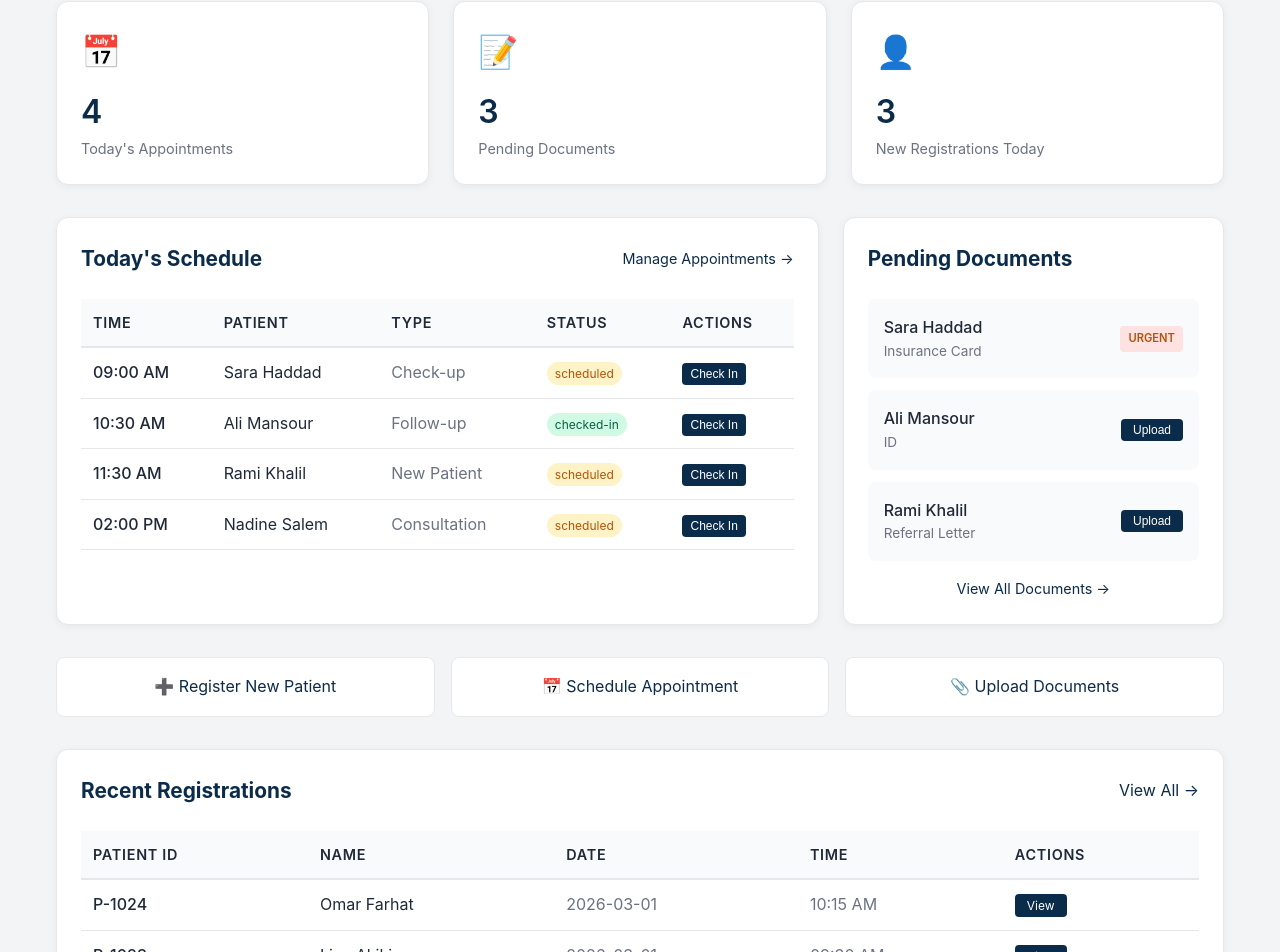
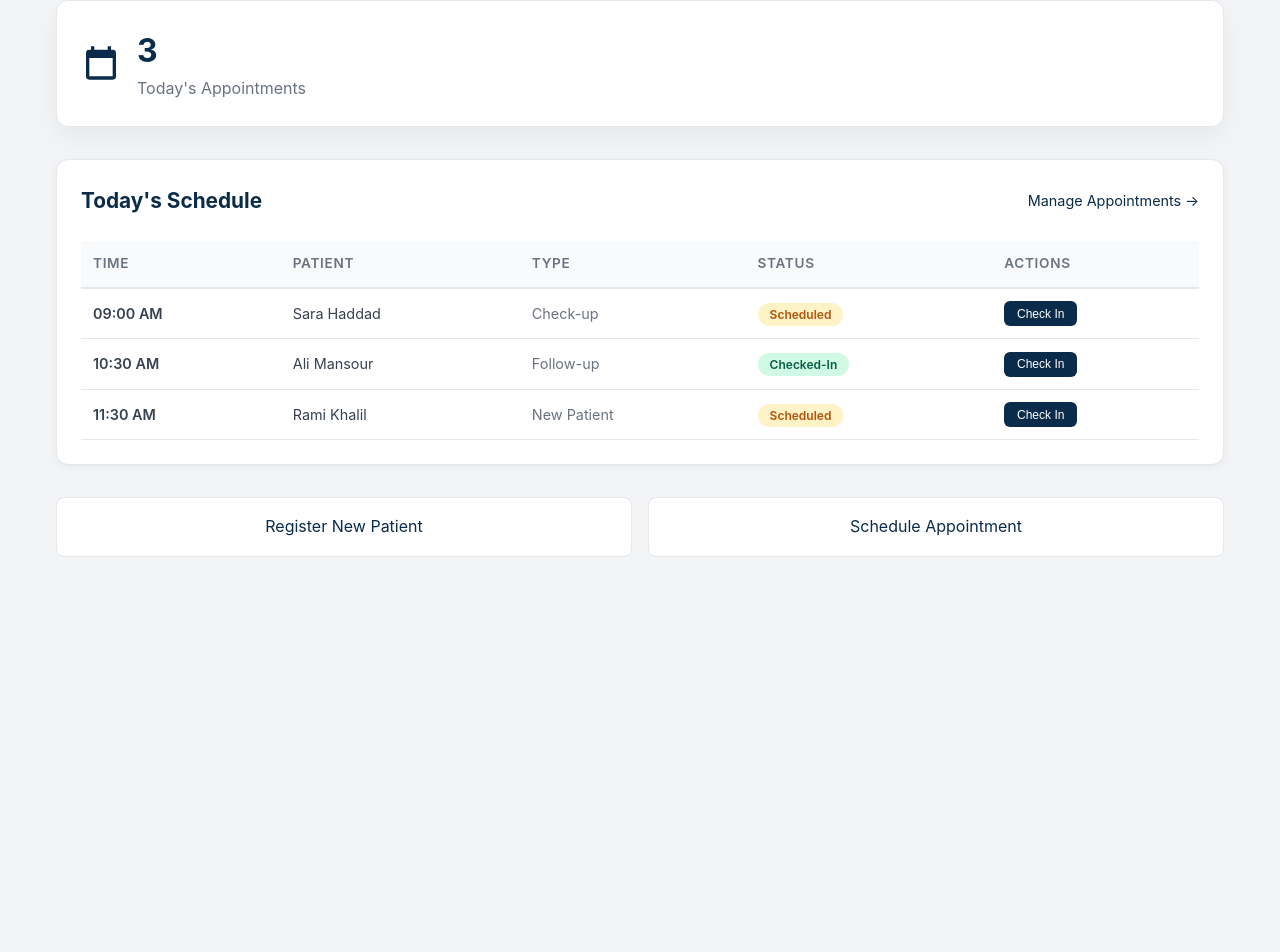
Before and after one commit to nellyuiop/icdms-frontend, a Next.js app: page /staff in a window 1280 px wide. Shown: the part 303-1255 px from the top of the page. After the commit the page ends 892 px from the top, so only its background shows below. Built offline with nearby package versions, Linux system fonts and the light colour scheme.

Commit message:
Cleaned staff dashboard and aligned design with doctor dashboard

```diff
--- a/app/staff/page.tsx
+++ b/app/staff/page.tsx
@@ -14,7 +14,6 @@ export default function StaffDashboard() {
     }),
   );
 
-  // Mock data - today's appointments
   const todaysAppointments = [
     {
       id: 1,
@@ -37,54 +36,40 @@ export default function StaffDashboard() {
       type: "New Patient",
       status: "scheduled",
     },
-    {
-      id: 4,
-      time: "02:00 PM",
-      patient: "Nadine Salem",
-      type: "Consultation",
-      status: "scheduled",
-    },
   ];
 
-  // Recent registrations
-  const recentRegistrations = [
-    { id: "P-1024", name: "Omar Farhat", date: "2026-03-01", time: "10:15 AM" },
-    { id: "P-1023", name: "Lina Akiki", date: "2026-03-01", time: "09:30 AM" },
-    { id: "P-1022", name: "Karim Nader", date: "2026-02-28", time: "04:15 PM" },
-  ];
-
-  // Pending documents
-  const pendingDocuments = [
-    { patient: "Sara Haddad", document: "Insurance Card", status: "urgent" },
-    { patient: "Ali Mansour", document: "ID", status: "pending" },
-    { patient: "Rami Khalil", document: "Referral Letter", status: "pending" },
-  ];
+  const statusStyle = (status: string) => {
+    if (status === "checked-in") {
+      return { background: "#d1fae5", color: "#065f46" };
+    }
+    return { background: "#fef3c7", color: "#b45309" };
+  };
 
   return (
     <div className="container" style={{ padding: "2rem 0" }}>
       {/* Header */}
       <div
         style={{
-          background: "linear-gradient(135deg, #0b2b4a, #1a4b76)",
+          background:
+            "linear-gradient(135deg, #0b2b4a 0%, #1a4b76 50%, #2563eb 100%)",
           color: "white",
           padding: "2rem",
           borderRadius: "16px",
           marginBottom: "2rem",
+          boxShadow: "0 12px 30px rgba(0,0,0,0.12)",
         }}
       >
-        <h1 style={{ fontSize: "2rem", marginBottom: "0.5rem" }}>
-          Welcome, Maya
+        <h1 style={{ fontSize: "2rem", marginBottom: "0.4rem", fontWeight: 700 }}>
+          Welcome back, Maya
         </h1>
-        <p style={{ opacity: 0.9 }}>
-          {date} · Reception & Administrative Staff
-        </p>
+        <p style={{ opacity: 0.9 }}>{date} · Reception Staff</p>
       </div>
 
       {/* Stats Grid */}
       <div
         style={{
           display: "grid",
-          gridTemplateColumns: "repeat(3, 1fr)",
+          gridTemplateColumns: "1fr",
           gap: "1.5rem",
           marginBottom: "2rem",
         }}
@@ -94,71 +79,35 @@ export default function StaffDashboard() {
             background: "white",
             padding: "1.5rem",
             borderRadius: "12px",
-            boxShadow: "0 2px 8px rgba(0,0,0,0.05)",
+            boxShadow: "0 10px 25px rgba(0,0,0,0.05)",
             border: "1px solid #e5e7eb",
+            display: "flex",
+            alignItems: "center",
+            gap: "1rem",
           }}
         >
-          <div style={{ fontSize: "2rem", marginBottom: "0.5rem" }}>📅</div>
+          {/* Calendar SVG (same style as doctor dashboard) */}
+          <svg width="40" height="40" fill="#0b2b4a" viewBox="0 0 24 24">
+            <path d="M19 4h-1V2h-2v2H8V2H6v2H5a2 2 0 00-2 2v14a2 2 0 002 2h14a2 2 0 002-2V6a2 2 0 00-2-2zm0 16H5V9h14v11z" />
+          </svg>
+
+          <div>
             <div
-            style={{ fontSize: "2rem", fontWeight: "600", color: "#0b2b4a" }}
+              style={{
+                fontSize: "2rem",
+                fontWeight: 700,
+                color: "#0b2b4a",
+              }}
             >
               {todaysAppointments.length}
             </div>
-          <div style={{ color: "#6b7280", fontSize: "0.9rem" }}>
+            <div style={{ color: "#6b7280" }}>
               Today's Appointments
             </div>
-        </div>
-
-        <div
-          style={{
-            background: "white",
-            padding: "1.5rem",
-            borderRadius: "12px",
-            boxShadow: "0 2px 8px rgba(0,0,0,0.05)",
-            border: "1px solid #e5e7eb",
-          }}
-        >
-          <div style={{ fontSize: "2rem", marginBottom: "0.5rem" }}>📝</div>
-          <div
-            style={{ fontSize: "2rem", fontWeight: "600", color: "#0b2b4a" }}
-          >
-            3
-          </div>
-          <div style={{ color: "#6b7280", fontSize: "0.9rem" }}>
-            Pending Documents
-          </div>
-        </div>
-
-        <div
-          style={{
-            background: "white",
-            padding: "1.5rem",
-            borderRadius: "12px",
-            boxShadow: "0 2px 8px rgba(0,0,0,0.05)",
-            border: "1px solid #e5e7eb",
-          }}
-        >
-          <div style={{ fontSize: "2rem", marginBottom: "0.5rem" }}>👤</div>
-          <div
-            style={{ fontSize: "2rem", fontWeight: "600", color: "#0b2b4a" }}
-          >
-            3
-          </div>
-          <div style={{ color: "#6b7280", fontSize: "0.9rem" }}>
-            New Registrations Today
           </div>
         </div>
       </div>
 
-      {/* Main Content Grid */}
-      <div
-        style={{
-          display: "grid",
-          gridTemplateColumns: "2fr 1fr",
-          gap: "1.5rem",
-          marginBottom: "2rem",
-        }}
-      >
       {/* Today's Schedule */}
       <div
         style={{
@@ -167,6 +116,7 @@ export default function StaffDashboard() {
           borderRadius: "12px",
           boxShadow: "0 2px 8px rgba(0,0,0,0.05)",
           border: "1px solid #e5e7eb",
+          marginBottom: "2rem",
         }}
       >
         <div
@@ -180,6 +130,7 @@ export default function StaffDashboard() {
           <h2 style={{ fontSize: "1.3rem", color: "#0b2b4a" }}>
             Today's Schedule
           </h2>
+
           <Link
             href="/staff/appointments"
             style={{
@@ -196,59 +147,45 @@ export default function StaffDashboard() {
           <table style={{ width: "100%", borderCollapse: "collapse" }}>
             <thead>
               <tr style={{ background: "#f9fafb" }}>
-                  <th style={{ padding: "0.75rem", textAlign: "left" }}>
-                    Time
-                  </th>
-                  <th style={{ padding: "0.75rem", textAlign: "left" }}>
-                    Patient
-                  </th>
-                  <th style={{ padding: "0.75rem", textAlign: "left" }}>
-                    Type
-                  </th>
-                  <th style={{ padding: "0.75rem", textAlign: "left" }}>
-                    Status
-                  </th>
-                  <th style={{ padding: "0.75rem", textAlign: "left" }}>
-                    Actions
-                  </th>
+                <th style={thStyle}>Time</th>
+                <th style={thStyle}>Patient</th>
+                <th style={thStyle}>Type</th>
+                <th style={thStyle}>Status</th>
+                <th style={thStyle}>Actions</th>
               </tr>
             </thead>
             <tbody>
               {todaysAppointments.map((apt) => (
-                  <tr
-                    key={apt.id}
-                    style={{ borderBottom: "1px solid #e5e7eb" }}
-                  >
-                    <td style={{ padding: "0.75rem", fontWeight: "500" }}>
+                <tr key={apt.id} style={{ borderBottom: "1px solid #e5e7eb" }}>
+                  <td style={{ ...tdStyle, fontWeight: 600 }}>
                     {apt.time}
                   </td>
-                    <td style={{ padding: "0.75rem" }}>{apt.patient}</td>
-                    <td style={{ padding: "0.75rem", color: "#6b7280" }}>
+                  <td style={tdStyle}>{apt.patient}</td>
+                  <td style={{ ...tdStyle, color: "#6b7280" }}>
                     {apt.type}
                   </td>
-                    <td style={{ padding: "0.75rem" }}>
+                  <td style={tdStyle}>
                     <span
                       style={{
-                          padding: "0.25rem 0.5rem",
-                          borderRadius: "20px",
+                        padding: "0.25rem 0.75rem",
+                        borderRadius: "999px",
                         fontSize: "0.75rem",
-                          background:
-                            apt.status === "checked-in" ? "#d1fae5" : "#fef3c7",
-                          color:
-                            apt.status === "checked-in" ? "#065f46" : "#b45309",
+                        fontWeight: 600,
+                        textTransform: "capitalize",
+                        ...statusStyle(apt.status),
                       }}
                     >
                       {apt.status}
                     </span>
                   </td>
-                    <td style={{ padding: "0.75rem" }}>
+                  <td style={tdStyle}>
                     <button
                       style={{
-                          padding: "0.25rem 0.5rem",
+                        padding: "0.35rem 0.8rem",
                         background: "#0b2b4a",
                         color: "white",
                         border: "none",
-                          borderRadius: "4px",
+                        borderRadius: "6px",
                         fontSize: "0.75rem",
                         cursor: "pointer",
                       }}
@@ -263,223 +200,52 @@ export default function StaffDashboard() {
         </div>
       </div>
 
-        {/* Pending Documents */}
-        <div
-          style={{
-            background: "white",
-            padding: "1.5rem",
-            borderRadius: "12px",
-            boxShadow: "0 2px 8px rgba(0,0,0,0.05)",
-            border: "1px solid #e5e7eb",
-          }}
-        >
-          <h2
-            style={{
-              fontSize: "1.3rem",
-              color: "#0b2b4a",
-              marginBottom: "1.5rem",
-            }}
-          >
-            Pending Documents
-          </h2>
-
-          {pendingDocuments.map((doc, index) => (
-            <div
-              key={index}
-              style={{
-                display: "flex",
-                justifyContent: "space-between",
-                alignItems: "center",
-                padding: "1rem",
-                background: "#f9fafb",
-                borderRadius: "8px",
-                marginBottom: "0.75rem",
-              }}
-            >
-              <div>
-                <div style={{ fontWeight: "500" }}>{doc.patient}</div>
-                <div style={{ fontSize: "0.85rem", color: "#6b7280" }}>
-                  {doc.document}
-                </div>
-              </div>
-              {doc.status === "urgent" ? (
-                <span
-                  style={{
-                    padding: "0.25rem 0.5rem",
-                    background: "#fee2e2",
-                    color: "#b45309",
-                    borderRadius: "4px",
-                    fontSize: "0.7rem",
-                    fontWeight: "600",
-                  }}
-                >
-                  URGENT
-                </span>
-              ) : (
-                <button
-                  style={{
-                    padding: "0.25rem 0.75rem",
-                    background: "#0b2b4a",
-                    color: "white",
-                    border: "none",
-                    borderRadius: "4px",
-                    fontSize: "0.75rem",
-                    cursor: "pointer",
-                  }}
-                >
-                  Upload
-                </button>
-              )}
-            </div>
-          ))}
-
-          <Link
-            href="/staff/documents"
-            style={{
-              display: "block",
-              textAlign: "center",
-              marginTop: "1rem",
-              color: "#0b2b4a",
-              textDecoration: "none",
-              fontSize: "0.9rem",
-            }}
-          >
-            View All Documents →
-          </Link>
-        </div>
-      </div>
-
       {/* Quick Actions */}
       <div
         style={{
           display: "grid",
-          gridTemplateColumns: "repeat(3, 1fr)",
+          gridTemplateColumns: "repeat(2, 1fr)",
           gap: "1rem",
-          marginBottom: "2rem",
         }}
       >
         <Link
           href="/staff/patients/new"
-          style={{
+          style={actionCardStyle}
+        >
+          Register New Patient
+        </Link>
+
+        <Link
+          href="/staff/appointments/new"
+          style={actionCardStyle}
+        >
+          Schedule Appointment
+        </Link>
+      </div>
+    </div>
+  );
+}
+
+const thStyle = {
+  padding: "0.75rem",
+  textAlign: "left" as const,
+  fontSize: "0.85rem",
+  fontWeight: 600,
+  color: "#6b7280",
+};
+
+const tdStyle = {
+  padding: "0.75rem",
+  fontSize: "0.9rem",
+  color: "#374151",
+};
+
+const actionCardStyle = {
   padding: "1rem",
   background: "white",
   borderRadius: "8px",
   border: "1px solid #e5e7eb",
   textDecoration: "none",
   color: "#0b2b4a",
-            textAlign: "center",
-          }}
-        >
-          ➕ Register New Patient
-        </Link>
-        <Link
-          href="/staff/appointments/new"
-          style={{
-            padding: "1rem",
-            background: "white",
-            borderRadius: "8px",
-            border: "1px solid #e5e7eb",
-            textDecoration: "none",
-            color: "#0b2b4a",
-            textAlign: "center",
-          }}
-        >
-          📅 Schedule Appointment
-        </Link>
-        <Link
-          href="/staff/documents/upload"
-          style={{
-            padding: "1rem",
-            background: "white",
-            borderRadius: "8px",
-            border: "1px solid #e5e7eb",
-            textDecoration: "none",
-            color: "#0b2b4a",
-            textAlign: "center",
-          }}
-        >
-          📎 Upload Documents
-        </Link>
-      </div>
-
-      {/* Recent Registrations */}
-      <div
-        style={{
-          background: "white",
-          padding: "1.5rem",
-          borderRadius: "12px",
-          boxShadow: "0 2px 8px rgba(0,0,0,0.05)",
-          border: "1px solid #e5e7eb",
-        }}
-      >
-        <div
-          style={{
-            display: "flex",
-            justifyContent: "space-between",
-            alignItems: "center",
-            marginBottom: "1.5rem",
-          }}
-        >
-          <h2 style={{ fontSize: "1.3rem", color: "#0b2b4a" }}>
-            Recent Registrations
-          </h2>
-          <Link
-            href="/staff/patients"
-            style={{ color: "#0b2b4a", textDecoration: "none" }}
-          >
-            View All →
-          </Link>
-        </div>
-
-        <div style={{ overflowX: "auto" }}>
-          <table style={{ width: "100%", borderCollapse: "collapse" }}>
-            <thead>
-              <tr style={{ background: "#f9fafb" }}>
-                <th style={{ padding: "0.75rem", textAlign: "left" }}>
-                  Patient ID
-                </th>
-                <th style={{ padding: "0.75rem", textAlign: "left" }}>Name</th>
-                <th style={{ padding: "0.75rem", textAlign: "left" }}>Date</th>
-                <th style={{ padding: "0.75rem", textAlign: "left" }}>Time</th>
-                <th style={{ padding: "0.75rem", textAlign: "left" }}>
-                  Actions
-                </th>
-              </tr>
-            </thead>
-            <tbody>
-              {recentRegistrations.map((reg) => (
-                <tr key={reg.id} style={{ borderBottom: "1px solid #e5e7eb" }}>
-                  <td style={{ padding: "0.75rem", fontWeight: "500" }}>
-                    {reg.id}
-                  </td>
-                  <td style={{ padding: "0.75rem" }}>{reg.name}</td>
-                  <td style={{ padding: "0.75rem", color: "#6b7280" }}>
-                    {reg.date}
-                  </td>
-                  <td style={{ padding: "0.75rem", color: "#6b7280" }}>
-                    {reg.time}
-                  </td>
-                  <td style={{ padding: "0.75rem" }}>
-                    <Link
-                      href={`/staff/patients/${reg.id}`}
-                      style={{
-                        padding: "0.25rem 0.75rem",
-                        background: "#0b2b4a",
-                        color: "white",
-                        textDecoration: "none",
-                        borderRadius: "4px",
-                        fontSize: "0.75rem",
-                      }}
-                    >
-                      View
-                    </Link>
-                  </td>
-                </tr>
-              ))}
-            </tbody>
-          </table>
-        </div>
-      </div>
-    </div>
-  );
-}
+  textAlign: "center" as const,
+};
```
Lines whose indentation alone changed are shown as unchanged.
